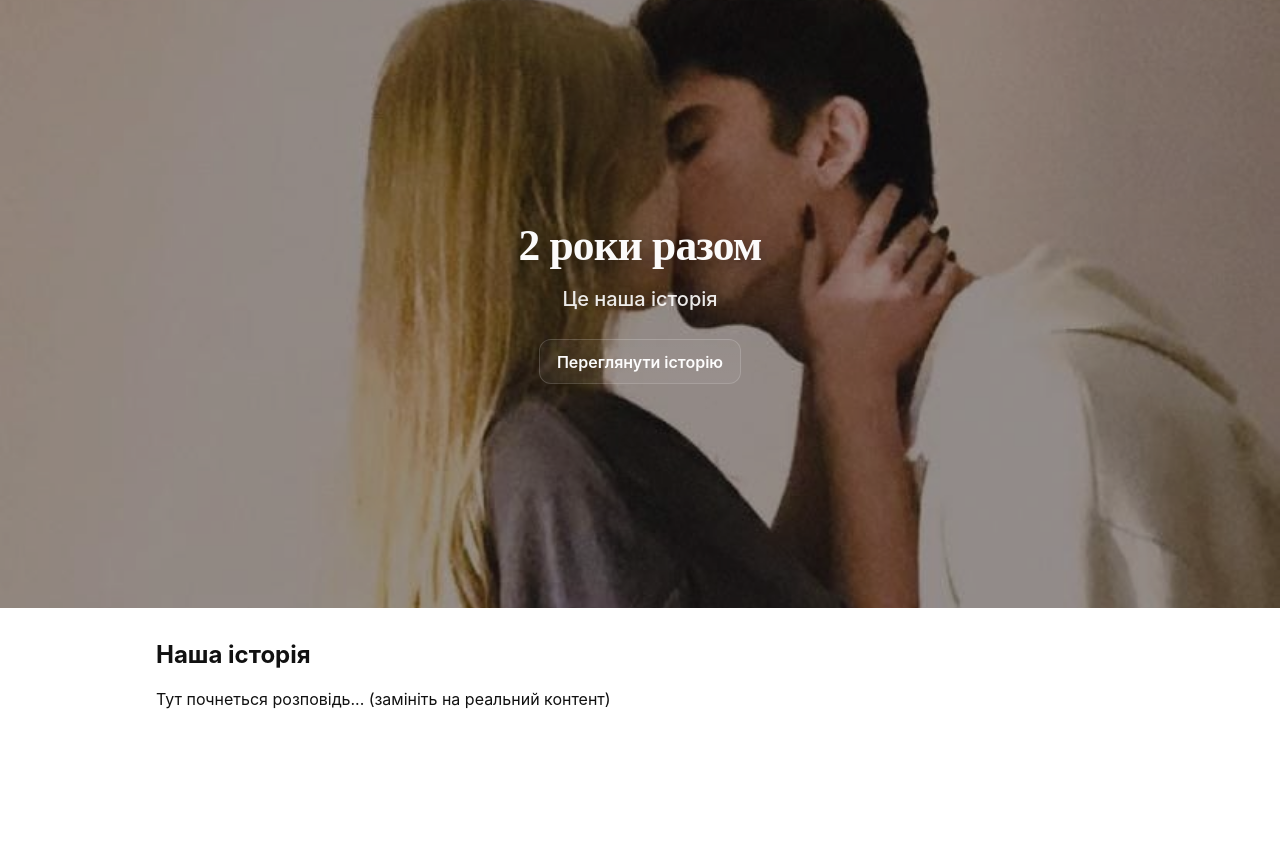
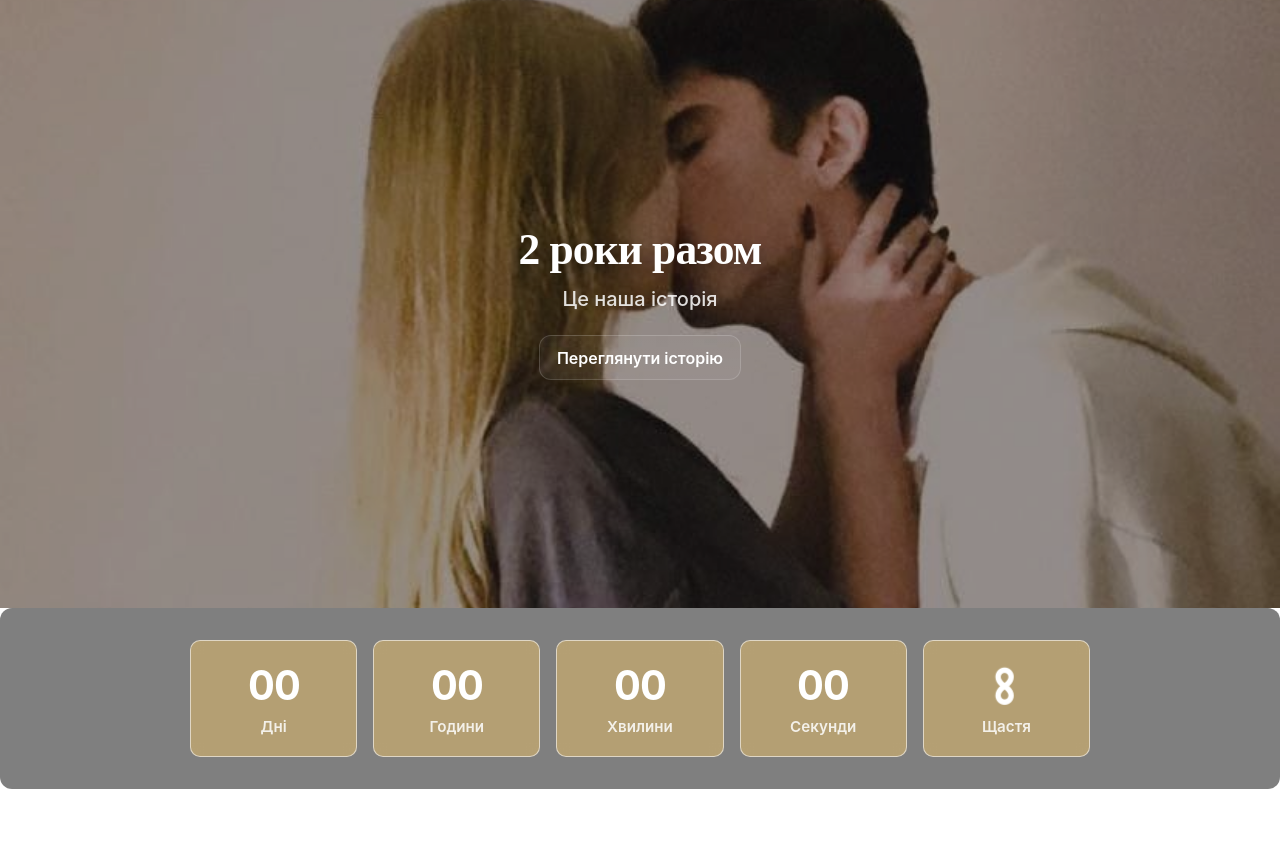
Before and after one commit to Andrew543210/2years, a plain HTML site: page index.html in a window 1280 px wide. Before the commit the page ends 800 px from the top, so only its background shows below. Drawn offline with Linux system fonts and the light colour scheme.

Commit message:
Counter beta

```diff
--- a/index.html
+++ b/index.html
@@ -10,9 +10,11 @@
   <!-- Partial hero will be loaded here -->
   <div id="hero-root"></div>
 
+  <!-- Partial counter will be loaded here -->
+  <div id="counter-root"></div>
+
   <main id="story">
-    <h2 style="margin-top:0;">Наша історія</h2>
-    <p>Тут почнеться розповідь... (замініть на реальний контент)</p>
+
   </main>
 
   <script>
@@ -25,8 +27,20 @@
         document.getElementById('hero-root').innerHTML = html;
       }catch(err){
         console.warn(err);
-        // У випадку помилки — вставляємо простий запасний блок
         document.getElementById('hero-root').innerHTML = `\n<section class="hero" aria-label="Герой — 2 роки разом">\n  <div class="hero__content">\n    <h1 class="hero__title">2 роки разом</h1>\n    <p class="hero__subtitle">Це наша історія</p>\n    <div class="hero__actions">\n      <a class="btn" href="#story" role="button">Переглянути історію</a>\n    </div>\n  </div>\n</section>`;
+      }
+    })();
+
+    // Завантажуємо partial `counter.html` та вставляємо в сторінку
+    (async function loadCounter(){
+      try{
+        const res = await fetch('partials/counter.html');
+        if(!res.ok) throw new Error('Не вдалося завантажити counter.html');
+        const html = await res.text();
+        document.getElementById('counter-root').innerHTML = html;
+      }catch(err){
+        console.warn(err);
+        document.getElementById('counter-root').innerHTML = `<section class='counter'><div>Лічильник недоступний</div></section>`;
       }
     })();
   </script>
--- /dev/null
+++ b/partials/counter.html
@@ -0,0 +1,175 @@
+<!-- counter.html (partial) — вставляється як <section> у сторінку -->
+<section class="counter" aria-label="Лічильник часу — дні, години, хвилини">
+  <div class="counter__grid">
+    <div class="counter__cell" data-key="days">
+      <div class="counter__value" aria-live="polite" aria-atomic="true">00</div>
+      <div class="counter__label">Дні</div>
+    </div>
+
+    <div class="counter__cell" data-key="hours">
+      <div class="counter__value" aria-live="polite" aria-atomic="true">00</div>
+      <div class="counter__label">Години</div>
+    </div>
+
+    <div class="counter__cell" data-key="minutes">
+      <div class="counter__value" aria-live="polite" aria-atomic="true">00</div>
+      <div class="counter__label">Хвилини</div>
+    </div>
+
+    <div class="counter__cell" data-key="seconds">
+      <div class="counter__value" aria-live="polite" aria-atomic="true">00</div>
+      <div class="counter__label">Секунди</div>
+    </div>
+
+    <div class="counter__cell counter__cell--joy" data-key="joy">
+      <div class="counter__value">
+        <span class="counter__infty" aria-hidden="true">∞</span>
+      </div>
+      <div class="counter__label">Щастя</div>
+      <span class="visually-hidden">Нескінченне щастя</span>
+    </div>
+  </div>
+
+  <style>
+    /* Змінні: налаштуй тут кольори та поведінку */
+    :root{
+      --accent: #ffffff; /* колір цифр і символу */
+      --muted: rgba(255,255,255,0.85); /* колір підписів */
+      --bg: rgba(0,0,0,0.5); /* фон контейнера */
+      --glass-border: rgba(255, 255, 255, 0.582); /* рамка клітинок */
+      --cell-bg:  rgba(234, 191, 105, 0.5); /* ОДИНАКОВИЙ фон для всіх клітинок */
+      --radius: 12px;
+      --gap: 1rem;
+      --cell-radius: 10px;
+      --infty-anim-duration: 4s;
+      --font-family: system-ui, -apple-system, "Segoe UI", Roboto, "Helvetica Neue", Arial;
+    }
+
+    /* Базова стилізація контейнера (partial має виглядати самодостатньо) */
+    .counter{
+      width:100%;
+      display:flex;
+      justify-content:center;
+      padding: clamp(1rem, 2.5vw, 2.5rem) 1rem;
+      box-sizing:border-box;
+      background: var(--bg);
+      border-radius: var(--radius);
+    }
+
+    .counter__grid{
+      width:100%;
+      max-width:900px;
+      display:grid;
+      grid-template-columns: repeat(5, 1fr);
+      gap: var(--gap);
+      align-items:stretch;
+    }
+
+    /* Усі клітинки використовують однаковий фон */
+    .counter__cell{
+      background: var(--cell-bg);
+      border: 1px solid var(--glass-border);
+      padding: clamp(.85rem, 1.6vw, 1.25rem);
+      border-radius: var(--cell-radius);
+      display:flex;
+      flex-direction:column;
+      align-items:center;
+      justify-content:center;
+      min-height:96px;
+      color:var(--accent);
+      text-align:center;
+      backdrop-filter: blur(6px);
+      position:relative;
+      overflow:hidden;
+    }
+
+    /* Забезпечуємо, щоб joy мав той самий фон */
+    .counter__cell--joy{
+      background: var(--cell-bg);
+    }
+
+    /* Стабільний контейнер для значень (щоб уникнути "стрибань") */
+    .counter__value{
+      font-weight:700;
+      font-size: clamp(1.6rem, 4vw, 2.6rem);
+      line-height:1;
+      letter-spacing:-0.02em;
+      color:var(--accent);
+      display:flex;
+      align-items:center;
+      justify-content:center;
+      min-width: 3ch;
+      min-height: 1.2em;
+      will-change: transform, opacity;
+      font-variant-numeric: tabular-nums;
+    }
+
+    .counter__label{
+      margin-top:.35rem;
+      color:var(--muted);
+      font-size: clamp(.78rem, 1.6vw, .95rem);
+      font-weight:600;
+      text-transform:none;
+    }
+
+    /* Анімація появи при зміні значення */
+    @keyframes pop {
+      0%{ transform: translateY(6px) scale(.96); opacity:0 }
+      60%{ transform: translateY(-6px) scale(1.06); opacity:1 }
+      100%{ transform: translateY(0) scale(1) }
+    }
+
+    .counter__value.is-new{
+      animation: pop .55s cubic-bezier(.2,.9,.3,1) both;
+    }
+
+    /* Нескінченність: зафіксований центр обертання, плавна лінійна анімація */
+    .counter__infty{
+      font-size: clamp(1.3rem, 3.6vw, 2.6rem);
+      display:inline-flex;
+      align-items:center;
+      justify-content:center;
+      transform-origin: 50% 50%;
+      backface-visibility: hidden;
+      will-change: transform;
+      animation: rotate-infty var(--infty-anim-duration) linear infinite;
+      transform: translateZ(0); /* GPU acceleration */
+    }
+
+    @keyframes rotate-infty{
+      from{ transform: rotate(0deg) }
+      to{ transform: rotate(360deg) }
+    }
+
+    /* Прихований текст для скрінрідерів */
+    .visually-hidden{
+      position: absolute !important;
+      height: 1px; width: 1px;
+      overflow: hidden;
+      clip: rect(1px, 1px, 1px, 1px);
+      white-space: nowrap;
+      border: 0; padding: 0; margin: -1px;
+    }
+
+    /* Повага до налаштувань користувача щодо анімацій */
+    @media (prefers-reduced-motion: reduce){
+      .counter__infty,
+      .counter__value.is-new {
+        animation: none !important;
+        transition: none !important;
+      }
+    }
+
+    /* Адаптивність: на вузьких екранах 2 колонки */
+    @media (max-width:900px){
+      .counter__grid{ grid-template-columns: repeat(2, 1fr); }
+    }
+
+    @media (max-width:420px){
+      .counter__value{ font-size: clamp(1.2rem, 6.5vw, 1.6rem); }
+      .counter__label{ font-size: .8rem }
+    }
+  </style>
+
+  <script src="partials/counter.js"></script>
+</section>
```
Also changed, not shown: partials/counter.js (added, +111 -0 lines).
